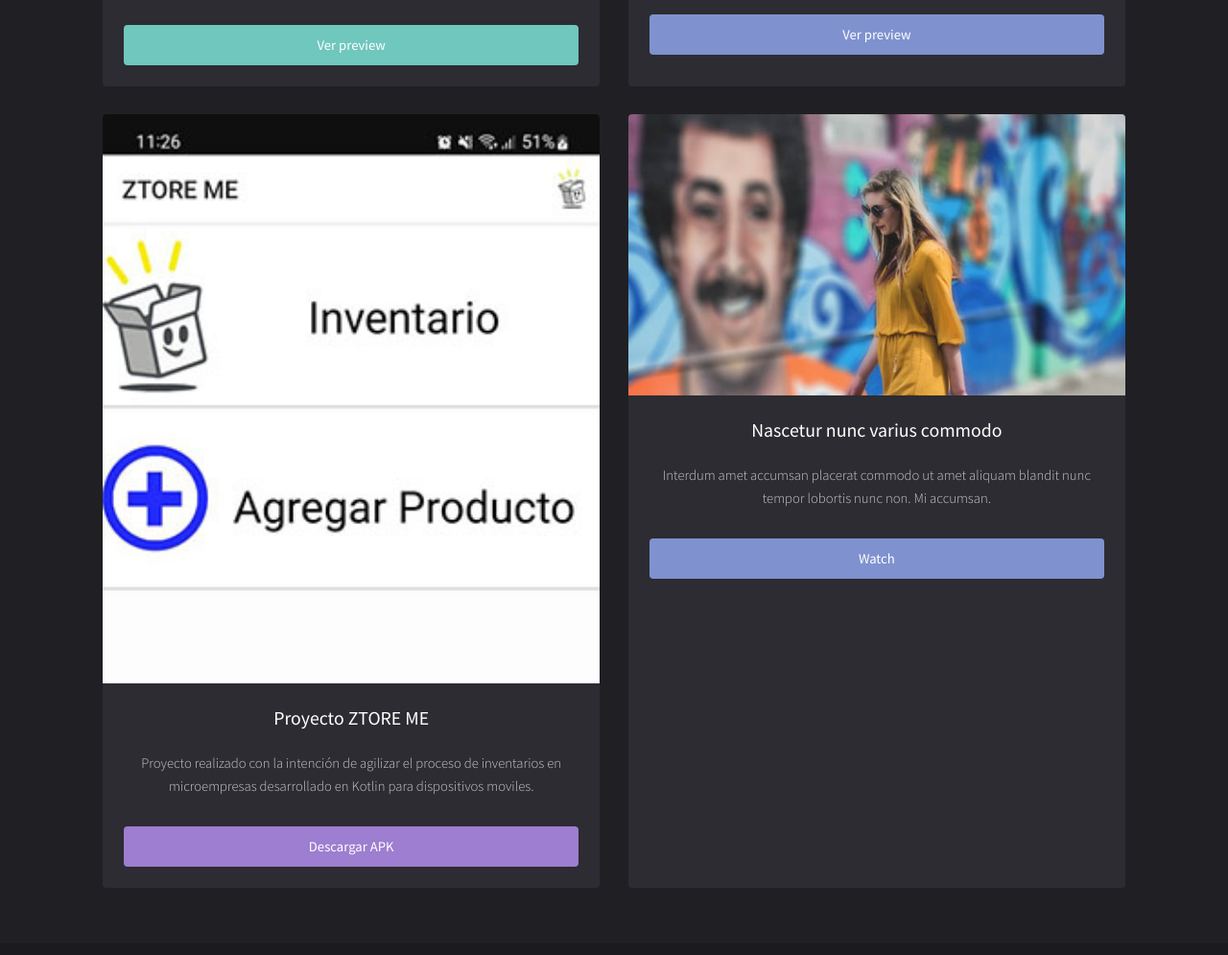
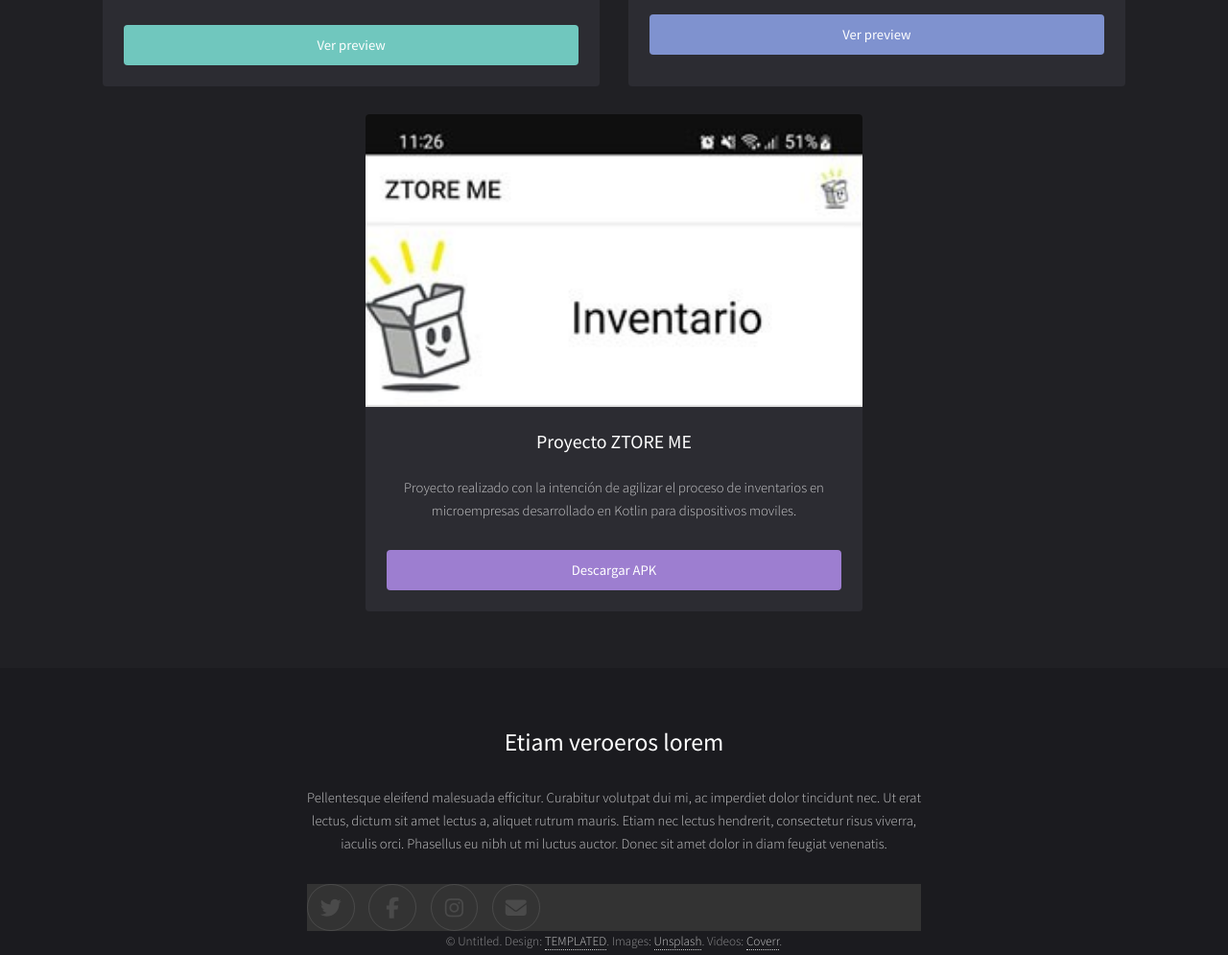
Before and after one commit to MikeDaFirenze/MikeDaFirenze.github.io, a plain HTML site: page index.html in a window 1280 px wide. Shown: the part 1064-2059 px from the top of the page at 96% size. Drawn offline with Linux system fonts and the light colour scheme.

Commit message:
Porfa funciona

```diff
--- a/index.html
+++ b/index.html
@@ -127,7 +127,7 @@
 				</div>
 
 				<div class="box">
-					<a href="https://youtu.be/s6zR2T9vn2c" class="image fit"><img src="images/ZtoreME.jpeg" alt="" /></a>
+					<a href="https://youtu.be/s6zR2T9vn2c" class="image fit"><img src="images/ZtoreME1.jpeg" alt="" /></a>
 					<div class="inner">
 						<h3>Proyecto ZTORE ME</h3>
 						<p>Proyecto realizado con la intención de agilizar el proceso de inventarios en microempresas desarrollado en Kotlin para dispositivos moviles.</p>
@@ -136,7 +136,7 @@
 					</div>
 				</div>
 
-				<div class="box">
+				<!-- <div class="box">
 					<a href="https://youtu.be/s6zR2T9vn2c" class="image fit"><img src="images/pic04.jpg" alt="" /></a>
 					<div class="inner">
 						<h3>Nascetur nunc varius commodo</h3>
@@ -145,7 +145,7 @@
 						<a href="https://youtu.be/s6zR2T9vn2c" class="button style2 fit"
 							data-poptrox="youtube,800x400">Watch</a>
 					</div>
-				</div>
+				</div> -->
 
 
 			</div>
```
Also changed, not shown: images/ZtoreME1.jpeg (added).
